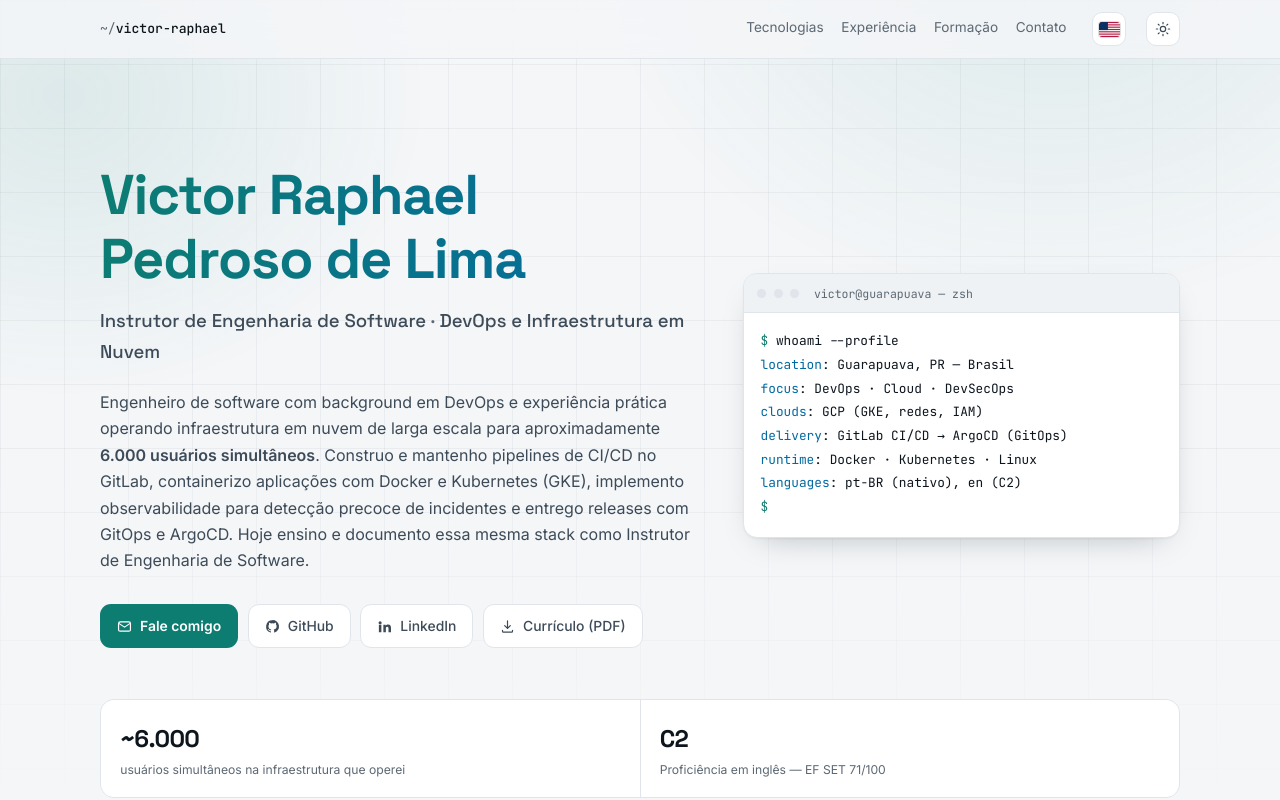
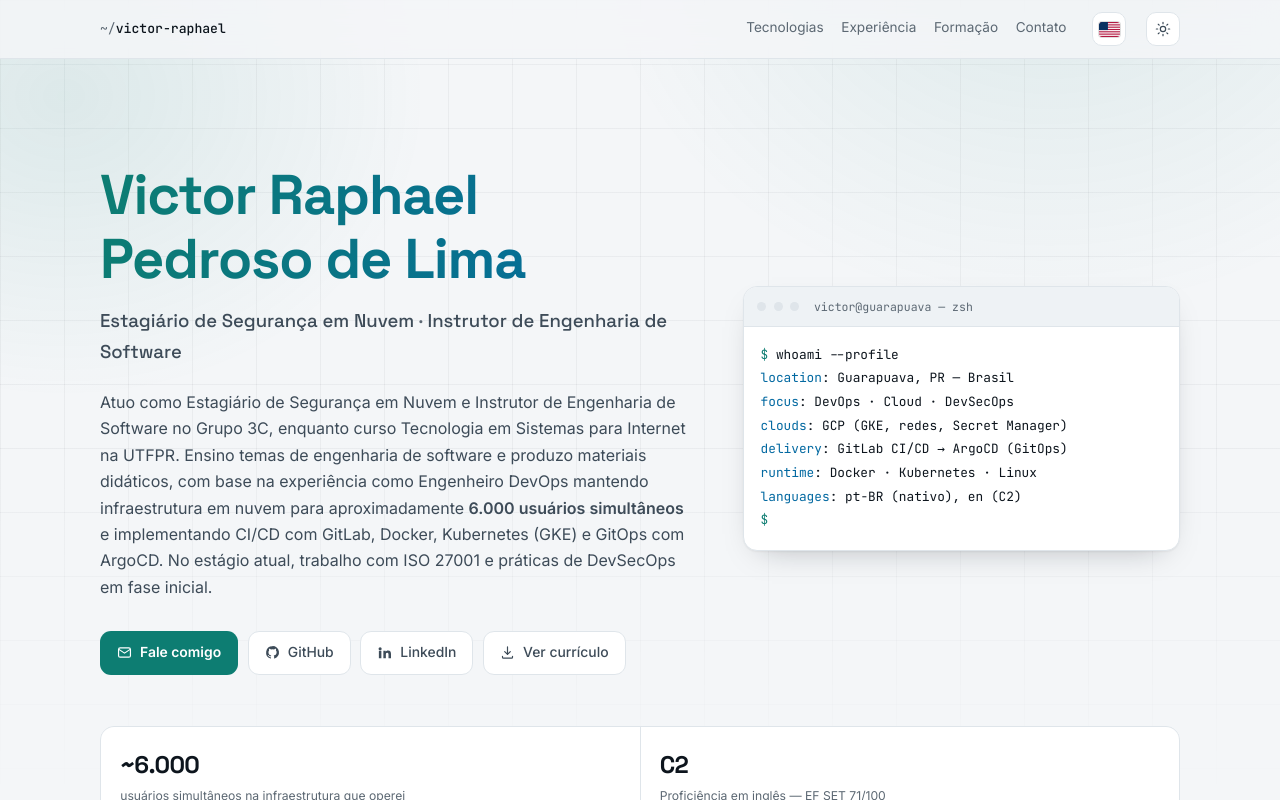
Before and after one commit to victor-raphael17/portfolio, a plain HTML site: page index.html in a window 1280 px wide. Both pictures are taken after a click on the button 1109 px from the left and 29 px from the top of the page. Shown: the top 800 px of the page. Drawn offline with Linux system fonts and the light colour scheme.

Commit message:
update index.html

```diff
--- a/index.html
+++ b/index.html
@@ -3,8 +3,8 @@
 <head>
 <meta charset="utf-8">
 <meta name="viewport" content="width=device-width, initial-scale=1">
-<title>Victor Raphael Pedroso de Lima — DevOps &amp; Cloud Infrastructure</title>
-<meta name="description" content="Software engineer with a DevOps background: GCP, Kubernetes, GitLab CI/CD, ArgoCD. Currently a Software Engineering Instructor in Guarapuava, PR, Brazil.">
+<title>Victor Raphael Pedroso de Lima — Cloud Security, Software Engineering &amp; DevOps</title>
+<meta name="description" content="Cloud Security Intern and Software Engineering Instructor at Grupo 3C; Internet Systems student with DevOps experience in GCP, Kubernetes, GitLab CI/CD and ArgoCD.">
 <link rel="preconnect" href="https://fonts.googleapis.com">
 <link rel="preconnect" href="https://fonts.gstatic.com" crossorigin>
 <link href="https://fonts.googleapis.com/css2?family=Space+Grotesk:wght@500;600;700&family=JetBrains+Mono:wght@400;500&family=Inter:wght@400;500;600&display=swap" rel="stylesheet">
@@ -330,13 +330,13 @@ footer a:hover{color:var(--accent)}
     <div class="hero-grid">
       <div>
         <h1>Victor Raphael<br>Pedroso de Lima</h1>
-        <p class="role" data-pt="Instrutor de Engenharia de Software <span>·</span> DevOps e Infraestrutura em Nuvem">Software Engineering Instructor <span>·</span> DevOps &amp; Cloud Infrastructure</p>
-        <p class="summary" data-pt="Engenheiro de software com background em DevOps e experiência prática operando infraestrutura em nuvem de larga escala para aproximadamente <b>6.000 usuários simultâneos</b>. Construo e mantenho pipelines de CI/CD no GitLab, containerizo aplicações com Docker e Kubernetes (GKE), implemento observabilidade para detecção precoce de incidentes e entrego releases com GitOps e ArgoCD. Hoje ensino e documento essa mesma stack como Instrutor de Engenharia de Software.">
-          Software engineer with a DevOps background and hands-on experience operating large-scale cloud
-          infrastructure for approximately <b>6,000 simultaneous users</b>. I build and maintain CI/CD pipelines in
-          GitLab, containerize applications with Docker and Kubernetes (GKE), implement observability for early
-          incident detection, and ship releases through GitOps with ArgoCD. Today I teach and document that same
-          stack as a Software Engineering Instructor.
+        <p class="role" data-pt="Estagiário de Segurança em Nuvem <span>·</span> Instrutor de Engenharia de Software">Cloud Security Intern <span>·</span> Software Engineering Instructor</p>
+        <p class="summary" data-pt="Atuo como Estagiário de Segurança em Nuvem e Instrutor de Engenharia de Software no Grupo 3C, enquanto curso Tecnologia em Sistemas para Internet na UTFPR. Ensino temas de engenharia de software e produzo materiais didáticos, com base na experiência como Engenheiro DevOps mantendo infraestrutura em nuvem para aproximadamente <b>6.000 usuários simultâneos</b> e implementando CI/CD com GitLab, Docker, Kubernetes (GKE) e GitOps com ArgoCD. No estágio atual, trabalho com ISO 27001 e práticas de DevSecOps em fase inicial.">
+          I am a Cloud Security Intern and Software Engineering Instructor at Grupo 3C while pursuing an Internet
+          Systems degree at UTFPR. I teach software engineering topics and create learning materials, drawing on
+          previous DevOps experience maintaining cloud infrastructure for approximately <b>6,000 simultaneous
+          users</b> and implementing GitLab CI/CD, Docker, Kubernetes (GKE), and GitOps with ArgoCD. My current
+          security work includes ISO 27001 and DevSecOps practices (early stage).
         </p>
         <div class="links">
           <a class="btn primary" href="mailto:victorraphaellima2005@gmail.com">
@@ -351,9 +351,9 @@ footer a:hover{color:var(--accent)}
             <svg viewBox="0 0 24 24" fill="currentColor"><path d="M4.98 3.5a2.5 2.5 0 1 1 0 5 2.5 2.5 0 0 1 0-5ZM3 9h4v12H3V9Zm7 0h3.8v1.65h.05c.53-.95 1.83-1.95 3.77-1.95 4.03 0 4.78 2.5 4.78 5.76V21h-4v-5.66c0-1.35-.03-3.09-1.96-3.09-1.96 0-2.26 1.47-2.26 2.99V21h-4V9Z"/></svg>
             LinkedIn
           </a>
-          <a class="btn" href="cv_en-US.pdf" download>
+          <a class="btn" href="CV-EN.md" target="_blank" rel="noopener">
             <svg viewBox="0 0 24 24" fill="none" stroke="currentColor" stroke-width="1.9" stroke-linecap="round" stroke-linejoin="round"><path d="M12 3v12m0 0 4.5-4.5M12 15l-4.5-4.5M4 18v1.5A1.5 1.5 0 0 0 5.5 21h13a1.5 1.5 0 0 0 1.5-1.5V18"/></svg>
-            <span data-pt="Currículo (PDF)">Résumé (PDF)</span>
+            <span data-pt="Ver currículo">View résumé</span>
           </a>
         </div>
       </div>
@@ -364,7 +364,7 @@ footer a:hover{color:var(--accent)}
           <p><span class="pr">$</span> whoami --profile</p>
           <p><span class="ky">location</span>: <span class="vl" data-pt="Guarapuava, PR — Brasil">Guarapuava, PR — Brazil</span></p>
           <p><span class="ky">focus</span>:    <span class="vl">DevOps · Cloud · DevSecOps</span></p>
-          <p><span class="ky">clouds</span>:   <span class="vl" data-pt="GCP (GKE, redes, IAM)">GCP (GKE, networking, IAM)</span></p>
+          <p><span class="ky">clouds</span>:   <span class="vl" data-pt="GCP (GKE, redes, Secret Manager)">GCP (GKE, networking, Secret Manager)</span></p>
           <p><span class="ky">delivery</span>: <span class="vl">GitLab CI/CD → ArgoCD (GitOps)</span></p>
           <p><span class="ky">runtime</span>:  <span class="vl">Docker · Kubernetes · Linux</span></p>
           <p><span class="ky">languages</span>:<span class="vl" data-pt=" pt-BR (nativo), en (C2)"> pt-BR (native), en (C2)</span></p>
@@ -391,6 +391,7 @@ footer a:hover{color:var(--accent)}
           <span class="chip">Google Cloud Platform</span><span class="chip">GKE</span><span class="chip">Kubernetes</span>
           <span class="chip">Docker</span><span class="chip">Terraform</span><span class="chip">Nginx</span>
           <span class="chip" data-pt="Redes em nuvem">Cloud networking</span><span class="chip" data-pt="Políticas de firewall">Firewall policies</span>
+          <span class="chip">Secret Manager</span>
         </div>
       </div>
       <div class="card reveal">
@@ -454,7 +455,7 @@ footer a:hover{color:var(--accent)}
       <article class="job reveal">
         <div class="job-top">
           <h3 data-pt="Estagiário de Segurança em Nuvem">Cloud Security Intern</h3><span class="badge" data-pt="ATUAL">CURRENT</span>
-          <span class="when" data-pt="Ago 2026 — Presente">Aug 2026 — Present</span>
+          <span class="when" data-pt="Set 2026 — Presente">Sep 2026 — Present</span>
         </div>
         <ul><li data-pt="Práticas de ISO 27001 e DevSecOps (fase inicial).">ISO 27001 and DevSecOps practices (early stage).</li></ul>
       </article>
@@ -485,6 +486,7 @@ footer a:hover{color:var(--accent)}
           <li data-pt="Implementei e otimizei monitoramento e observabilidade (logs, métricas e alertas) para detecção precoce de incidentes, incluindo acompanhamento de SLA com BetterStack.">Implemented and optimized monitoring and observability (logs, metrics and alerts) for early incident detection, including SLA tracking with BetterStack.</li>
           <li data-pt="Administrei e depurei ambientes Linux (Ubuntu, Debian e Alpine) e automatizei tarefas rotineiras com shell scripts.">Administered and debugged Linux environments (Ubuntu, Debian and Alpine) and automated routine tasks with shell scripts.</li>
           <li data-pt="Gerenciei bancos de dados MySQL, PostgreSQL e MongoDB.">Managed MySQL, PostgreSQL and MongoDB databases.</li>
+          <li data-pt="Gerenciei segredos com o Secret Manager do Google Cloud.">Managed secrets with Google Cloud Secret Manager.</li>
           <li data-pt="Configurei redes em nuvem e políticas de firewall.">Configured cloud networking and firewall policies.</li>
           <li data-pt="Colaborei diretamente com os times de desenvolvimento e suporte em uma plataforma de discador automático e omnichannel com alto volume de chamadas e campanhas em massa de WhatsApp e SMS, com foco em uptime máximo.">Collaborated directly with development and support teams on an automatic dialer and omnichannel platform with high call volume and mass WhatsApp and SMS campaigns, focused on maximum uptime.</li>
         </ul>
@@ -575,8 +577,12 @@ footer a:hover{color:var(--accent)}
   var btn = document.getElementById('langToggle');
   var nodes = document.querySelectorAll('[data-pt]');
   var TITLE = {
-    en: 'Victor Raphael Pedroso de Lima — DevOps & Cloud Infrastructure',
-    pt: 'Victor Raphael Pedroso de Lima — DevOps e Infraestrutura em Nuvem'
+    en: 'Victor Raphael Pedroso de Lima — Cloud Security, Software Engineering & DevOps',
+    pt: 'Victor Raphael Pedroso de Lima — Segurança em Nuvem, Engenharia de Software e DevOps'
+  };
+  var DESCRIPTION = {
+    en: 'Cloud Security Intern and Software Engineering Instructor at Grupo 3C; Internet Systems student with DevOps experience in GCP, Kubernetes, GitLab CI/CD and ArgoCD.',
+    pt: 'Estagiário de Segurança em Nuvem e Instrutor de Engenharia de Software no Grupo 3C; estudante de Sistemas para Internet com experiência em DevOps, GCP, Kubernetes, GitLab CI/CD e ArgoCD.'
   };
   var LABEL = {
     en: { aria: 'Mudar para português', title: 'Português' },
@@ -592,6 +598,7 @@ footer a:hover{color:var(--accent)}
     if (lang === 'pt') root.setAttribute('data-lang', 'pt');
     else root.removeAttribute('data-lang');
     document.title = TITLE[lang];
+    document.querySelector('meta[name="description"]').setAttribute('content', DESCRIPTION[lang]);
     btn.setAttribute('aria-label', LABEL[lang].aria);
     btn.setAttribute('title', LABEL[lang].title);
   }
```
Also changed, not shown: 3 other files.
